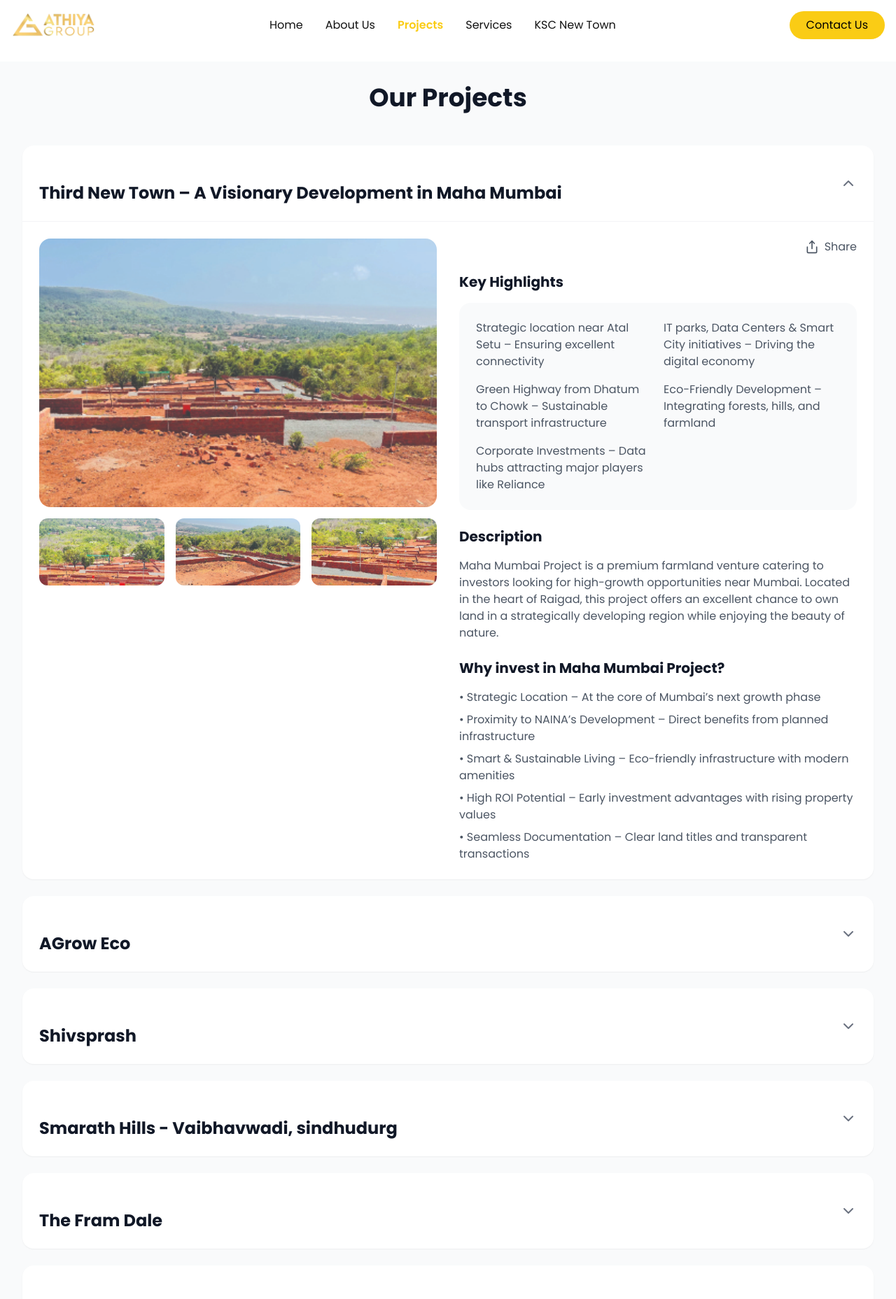
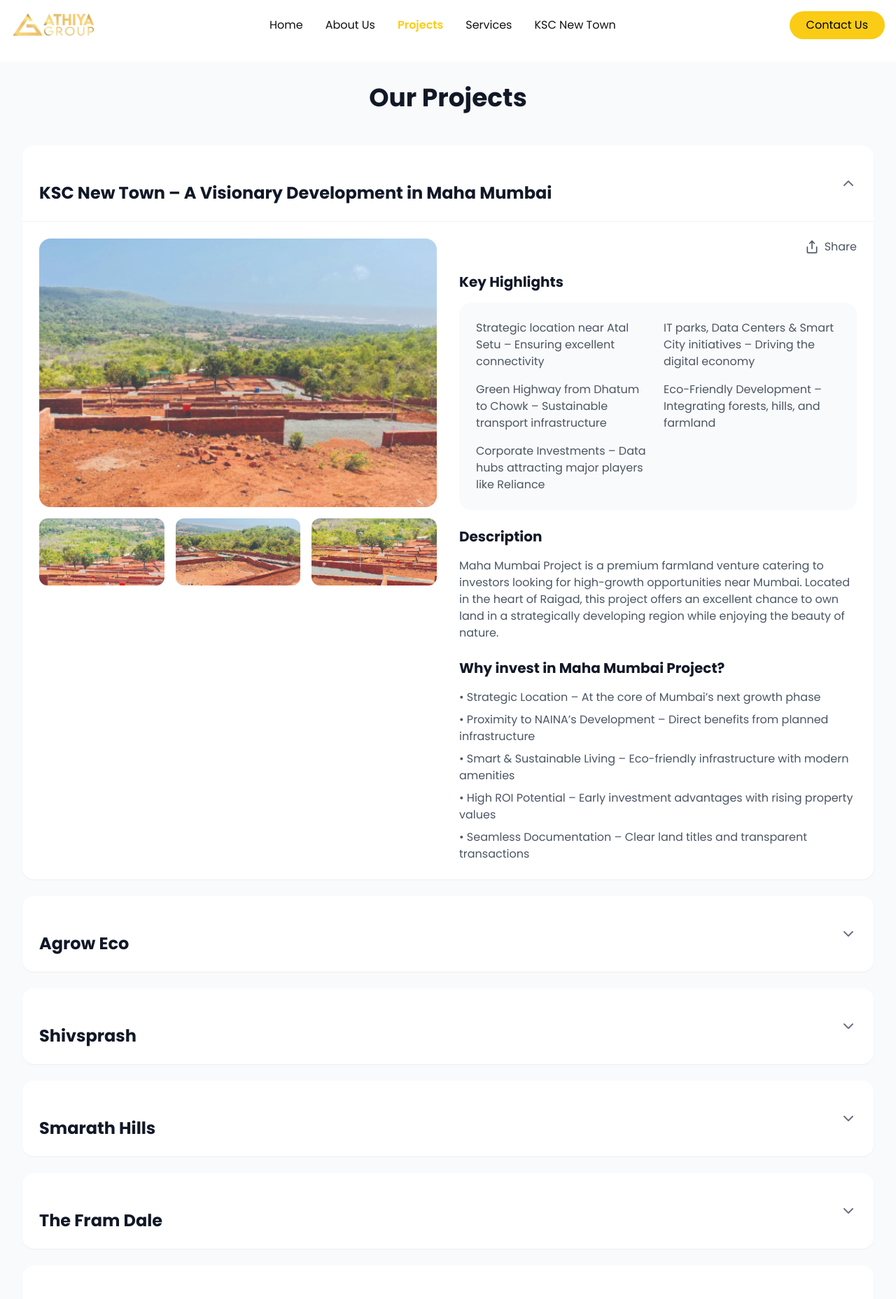
Before and after one commit to nex2link/Athiya-Group, a React (Vite) app: page /project in a window 1280 px wide. Shown: the top 1857 px of the page at 70% size. Built offline with nearby package versions, Linux system fonts and the light colour scheme.

Commit message:
Update ProjectSection.jsx

```diff
--- a/src/components/ProjectSection.jsx
+++ b/src/components/ProjectSection.jsx
@@ -34,7 +34,7 @@
   const projects = [
     {
       id: 1,
-      title: "Third New Town – A Visionary Development in Maha Mumbai",
+      title: "KSC New Town – A Visionary Development in Maha Mumbai",
       type: "Residential Plot",
       rating: "4.5",
       mainImage: dapoliimg1,
@@ -67,7 +67,7 @@
     },
     {
       id: 2,
-      title: "AGrow Eco",
+      title: "Agrow Eco",
       type: "Residential Plot",
       rating: "4.5",
       mainImage: agroimg2,
@@ -132,7 +132,7 @@
 
     {
       id: 4,
-      title: "Smarath Hills - Vaibhavwadi, sindhudurg",
+      title: "Smarath Hills",
       type: "Residential Plot",
       rating: "4.5",
       mainImage: samimg1,
@@ -201,9 +201,9 @@
       rating: "4.5",
       mainImage: dapoliimg1,
       subImages: [
-        agroimg1,
-        agroimg3,
-        agroimg4
+        dapoliimg2,
+        dapoliimg3,
+        dapoliimg4
       ],
       description: "Dapoli 712 is a premium seaside escape nestled in the lush greenery of Kelashi. Experience beachfront living with modern amenities, just a short drive from Mumbai & Pune.",
       WhyInvest: "Why invest in Dapoli 712?",
```
